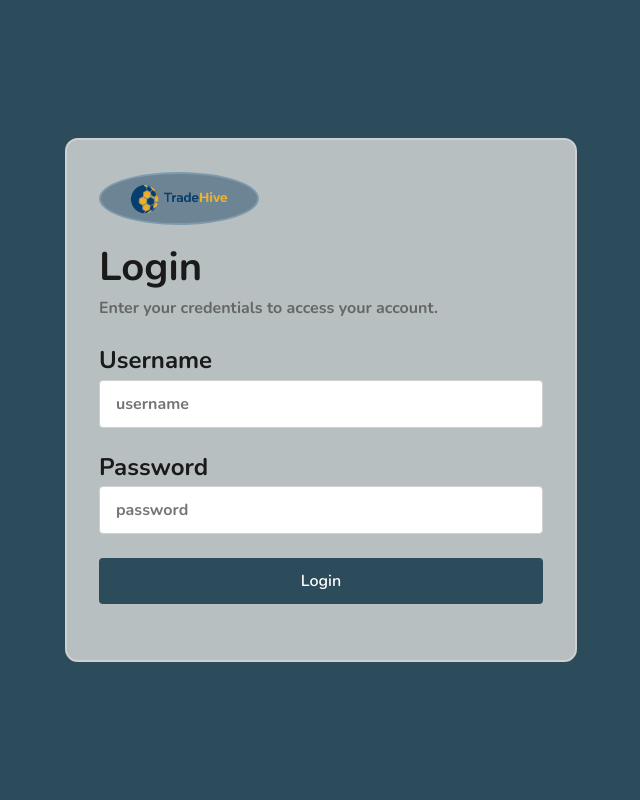
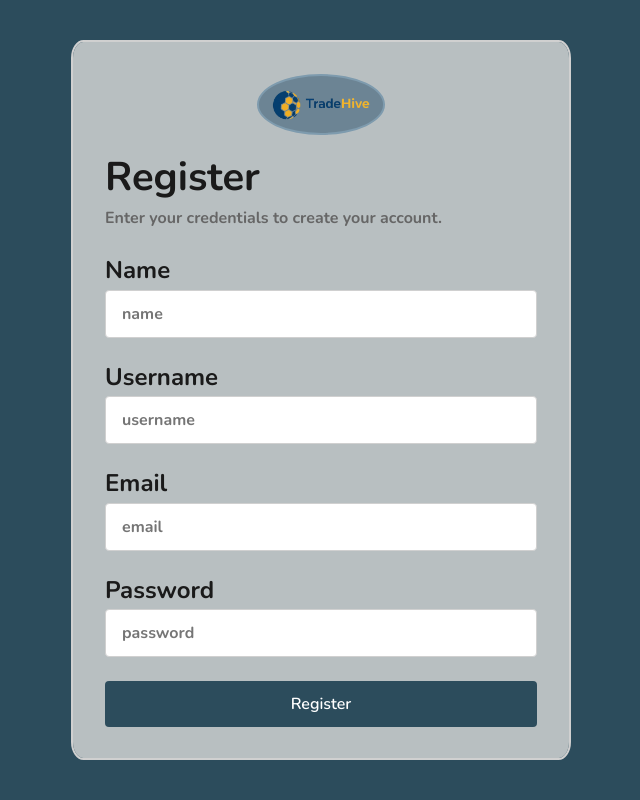
Before and after one commit to Mbrenneman0/cset155cset180final, a Flask app: page /authenticate/register in a window 1280 px wide. Shown: the whole page, without its empty margins (319-959 px from the left). Run offline with Flask 3, Linux system fonts and the light colour scheme.

Commit message:
made auth template dynamic to needed inputs

```diff
--- a/Blueprints/auth/routes.py
+++ b/Blueprints/auth/routes.py
@@ -15,7 +15,7 @@ def login_email():
     if request.method == 'POST':
         return
     else:
-        inputs = ['Username','Password']
+        inputs = ['Email','Password']
         return render_template('base_auth.html', title='Login', inputs=inputs, log_type='Sign in with username instead? Click here!')
 
 @auth_bp.route('/logout', methods=['POST'])
@@ -27,13 +27,13 @@ def register():
     if request.method == 'POST':
         return
     else:
-        inputs = ['Username','Password']
-        return render_template('base_auth.html', title='Login', inputs=inputs)
+        inputs = ['Name','Username','Email','Password']
+        return render_template('base_auth.html', title='Register', inputs=inputs)
 
 @auth_bp.route('/vender/register', methods=['GET','POST'])
 def vender_register():
     if request.method == 'POST':
         return
     else:
-        inputs = ['Username','Password']
-        return render_template('base_auth.html', title='Login', inputs=inputs)
+        inputs = ['Name','Username','Email','Password']
+        return render_template('base_auth.html', title='Register', inputs=inputs)
--- a/Modules/Interface.py
+++ b/Modules/Interface.py
@@ -367,4 +367,4 @@ class Client:
         return Client.Review(self, message_id)
 
     def get_all_products(self) -> list[ProductRow]:
-            return self.conn.get_rows(TableNames.PRODUCTS)
+        return self.conn.get_rows(TableNames.PRODUCTS)
--- a/Static/style/auth.css
+++ b/Static/style/auth.css
@@ -3,28 +3,33 @@
     display: flex;
     justify-content: center;
     align-items: center;
+    min-height: 100vh;
+    padding: 1rem;
 }
 .auth_bg{
     background-color: var(--accent-secondary);
     height: 100vh;
     width: 100%;
+    overflow-y: auto;
 }
 form{
     background-color: var(--neutral-light);
     border: 2px var(--border-color-light) solid;
     border-radius: 2.5%;
-    width: 40%;
-    height: fit-content;
-    padding: 2.5%;
+    width: min(90%, 500px);
+    max-height: 90vh;
+    padding: 2rem;
     gap: 0;
+    overflow-y: auto;
 }
 img{
-    width: 10rem;
+    width: 8rem;
     background-color: var(--neutral-dark);
     border: 2px var(--border-color-dark) solid;
     border-radius: 50%;
-    padding: 0.5vh 3vh;
-    margin-bottom: 1rem;
+    padding: 0.5rem;
+    margin: 0 auto 1rem auto;
+    align-self: center;
 }
 h1, h3{
     margin-bottom: 0.2rem;
@@ -32,3 +37,21 @@ h1, h3{
 input, p{
     margin-bottom: 1.5rem;
 }
+::-webkit-scrollbar {
+    width: 10px;
+}
+::-webkit-scrollbar-track {
+    background: transparent;
+    border-radius: 10px;
+    margin: 1rem;
+}
+::-webkit-scrollbar-thumb {
+    background: var(--neutral-dark);
+    border-radius: 10px;
+    border: 2px solid var(--neutral-light);
+    min-height: 40px;
+}
+::-webkit-scrollbar-thumb:hover {
+    background: var(--accent-secondary);
+    border: 1px solid var(--neutral-dark);
+}
--- a/Templates/base_auth.html
+++ b/Templates/base_auth.html
@@ -9,14 +9,21 @@
 </head>
 <body class="auth_bg flex-cont">
     <form action="" method="POST">
-        <img src="../Static/images/TradeHive_Logo.png">
+        <img src="{{ url_for('static', filename='images/TradeHive_Logo.png') }}">
         <h1>{{ title }}</h1>
-        <p>Enter your credentials to access your account.</p>
+        {% if log_type is defined %}
+            <p>Enter your credentials to access your account.</p>
+        {% else %}
+            <p>Enter your credentials to create your account.</p>
+        {% endif %}
         {% for input in inputs %}
             <h3>{{ input }}</h3>
             <input type="text" name="{{ input|lower }}" placeholder='{{ input|lower }}' class="input_fields" required>
         {% endfor %}
-        <input type="submit" value="Login">
+        {% if log_type is defined %}
+            <a href="{{ url_for('authenticate.login_username') if 'username' in log_type.lower() else url_for('authenticate.login_email') }}">{{ log_type }}</a>
+        {% endif %}
+        <input type="submit" value="{{ 'Login' if log_type is defined else 'Register' }}">
     </form>
 
 
```
